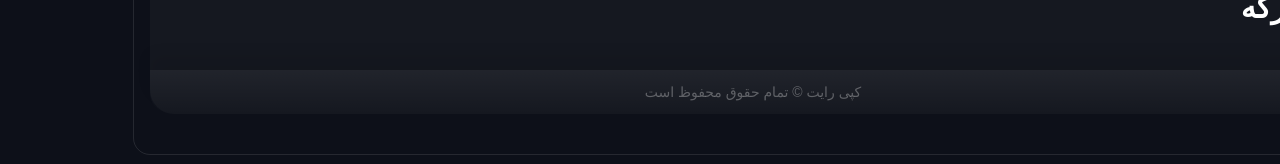
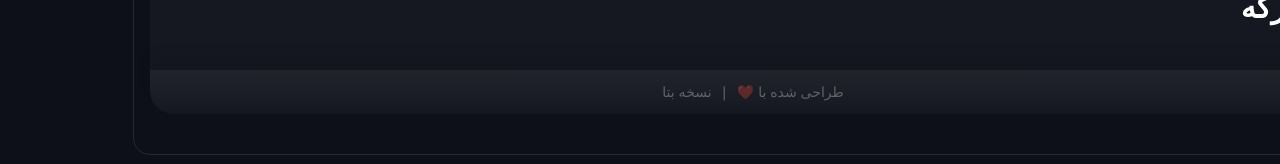
Before and after one commit to MianajiAli/brkh, a Next.js app: page / in a window 1280 px wide. Shown: the part 4123-4287 px from the top of the page. Built offline with nearby package versions, Linux system fonts and the light colour scheme.

Commit message:
update footer

```diff
--- a/components/Footer.jsx
+++ b/components/Footer.jsx
@@ -27,7 +27,16 @@ const Footer = () => {
             </div>
 
             <div className="rounded-b-[14px] md:rounded-b-[21px] bg-gradient-to-b from-white/5 to-transparent flex justify-center items-center p-3 text-[11px] md:text-sm text-white/30 shadow-[0_-15px_15px_0_rgba(0,0,0,0.07)]">
-                کپی رایت © تمام حقوق محفوظ است
+                <span>
+                    {/* کپی رایت © تمام حقوق محفوظ است */}
+                </span>
+                <span dir="ltr">
+                    ❤️ طراحی شده با
+                </span>
+                <pre> | </pre>
+                <span>
+                    نسخه بتا
+                </span>
             </div>
         </div>
     );
```
